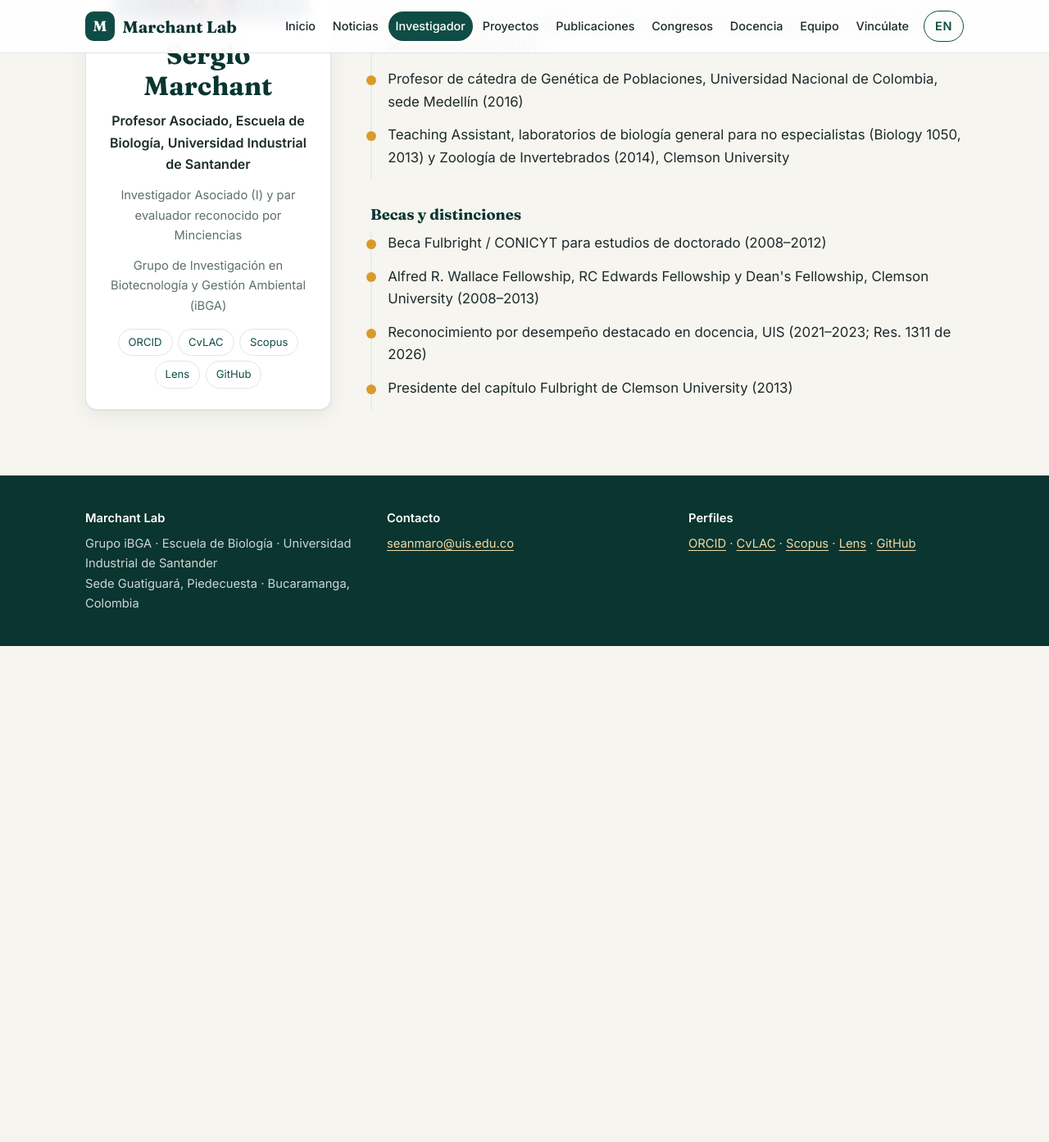
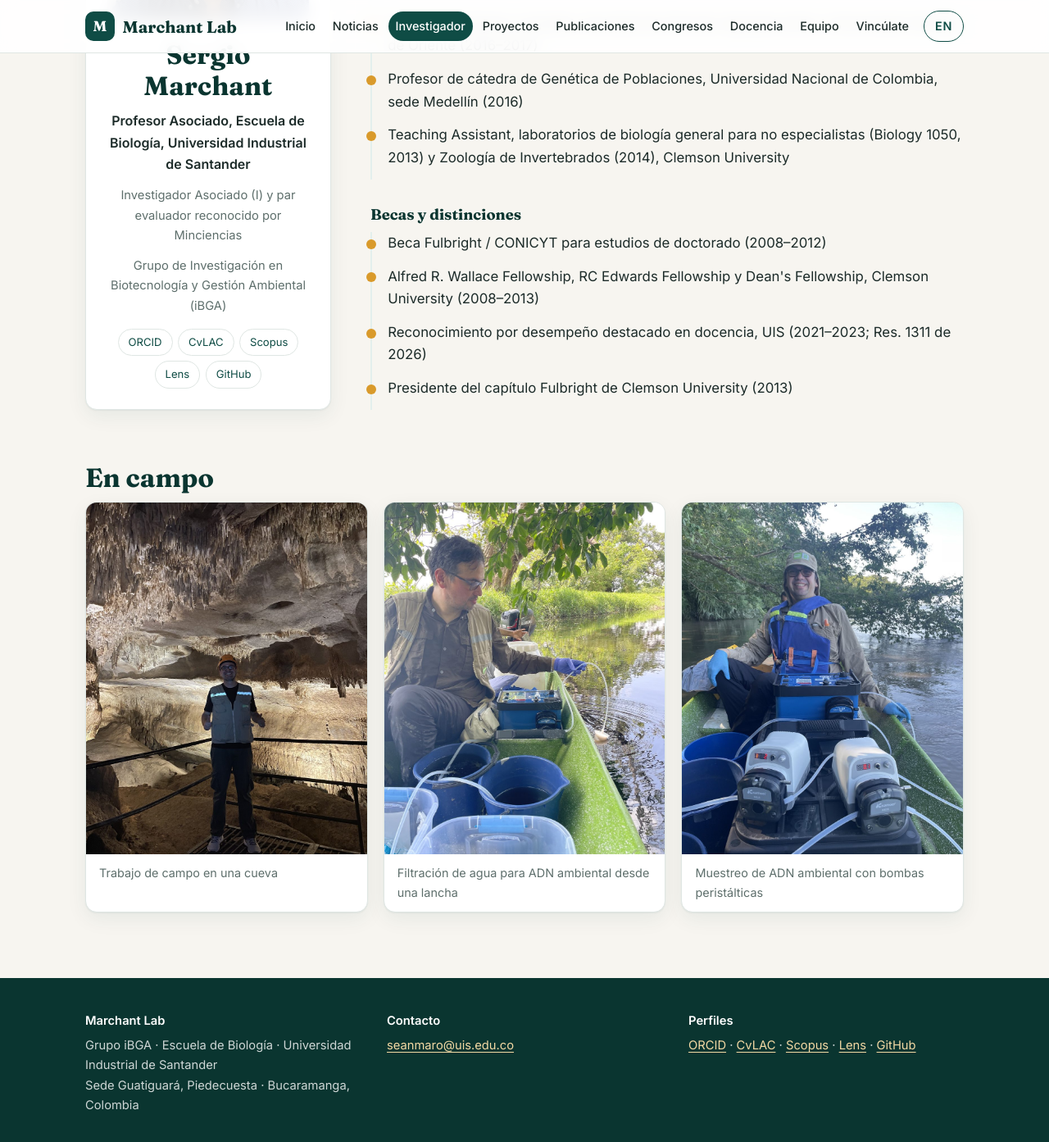
Before and after one commit to Marchant-Lab/marchant-lab-web, a Jekyll site: the page built from investigador.html, in a window 1280 px wide and 1400 px high, scrolled down 1221 px. Shown: the top 1393 px of the window at 82% size. Built offline with Jekyll 4.4.1, drawn with Linux system fonts in a browser that asks for light colours; before the commit the page ends 2009 px from its top, so only the background shows below that.

Commit message:
Agrega galerías de fotos por página; la foto de la cueva pasa de la portada a Investigador
Portada: grupos y trabajo de campo; Investigador: fotos del PI en campo; Equipo:
varias personas trabajando. Las secciones sin fotos no se muestran.

Co-Authored-By: Claude Opus 5.5 <noreply@anthropic.com>

```diff
--- /dev/null
+++ b/_data/galeria.yml
@@ -0,0 +1,12 @@
+# Galerías de fotos. pagina: inicio (grupos, equipos y trabajo de campo) | investigador (fotos del PI) | equipo (varias personas trabajando).
+# foto: ruta en assets/fotos/ (sin metadatos; ver README). pie: texto corto; su traducción va en traduccion_en.yml.
+# Las secciones sin fotos no se muestran.
+- foto: /assets/fotos/campo_cueva.jpg
+  pagina: investigador
+  pie: Trabajo de campo en una cueva
+- foto: /assets/fotos/campo_edna_muestreo.jpg
+  pagina: investigador
+  pie: Filtración de agua para ADN ambiental desde una lancha
+- foto: /assets/fotos/campo_edna_bombas.jpg
+  pagina: investigador
+  pie: Muestreo de ADN ambiental con bombas peristálticas
--- a/_data/traduccion_en.yml
+++ b/_data/traduccion_en.yml
@@ -214,3 +214,6 @@
 "Presidente del capítulo Fulbright de Clemson University (2013)": "President, Clemson University Fulbright Chapter (2013)"
 "Base de datos de rasgos morfológicos de peces neotropicales con inteligencia artificial": "AI-powered morphological trait dataset for Neotropical freshwater fishes"
 "Publicamos en Scientific Data CaVFish-MORPH, con 13 rasgos morfológicos medidos automáticamente en fotografías de 2.910 peces vivos de 526 especies, el 31 % de la ictiofauna de los Andes colombianos. Es parte del doctorado de José Luis Poveda Cuéllar.": "We published CaVFish-MORPH in Scientific Data: 13 morphological traits measured automatically from photographs of 2,910 live fish of 526 species, 31% of the ichthyofauna of the Colombian Andes. It is part of José Luis Poveda Cuéllar's PhD."
+"Trabajo de campo en una cueva": "Fieldwork in a cave"
+"Filtración de agua para ADN ambiental desde una lancha": "Filtering water for environmental DNA from a boat"
+"Muestreo de ADN ambiental con bombas peristálticas": "Environmental DNA sampling with peristaltic pumps"
--- a/_data/ui.yml
+++ b/_data/ui.yml
@@ -5,12 +5,12 @@ es:
   cambiar_idioma_titulo: "View this page in English"
   descripcion: Genómica, diversidad y bioinformática de organismos de interés agrícola y ambiental — Universidad Industrial de Santander (UIS)
   antetitulo: Escuela de Biología · UIS · Grupo iBGA
-  alt_foto_heroe: Sergio Marchant con casco dentro de una cueva con estalactitas
   lema: Genómica, diversidad y bioinformática de organismos de interés agrícola y ambiental en Colombia.
   ver_proyectos: Ver proyectos
   vinculate_boton: Vincúlate al laboratorio
   cifras: [publicaciones, proyectos activos, integrantes, egresados]
   lineas: Líneas de investigación
+  galerias: {inicio: El laboratorio en imágenes, investigador: En campo, equipo: El equipo en acción}
   infraestructura: Infraestructura
   proyectos_activos: Proyectos activos
   todos_proyectos: Todos los proyectos →
@@ -60,12 +60,12 @@ en:
   cambiar_idioma_titulo: "Ver esta página en español"
   descripcion: Genomics, diversity and bioinformatics of organisms of agricultural and environmental relevance — Universidad Industrial de Santander (UIS), Colombia
   antetitulo: School of Biology · UIS · iBGA Research Group
-  alt_foto_heroe: Sergio Marchant wearing a helmet inside a cave with stalactites
   lema: Genomics, diversity and bioinformatics of organisms of agricultural and environmental relevance in Colombia.
   ver_proyectos: See projects
   vinculate_boton: Join the lab
   cifras: [publications, active projects, members, alumni]
   lineas: Research lines
+  galerias: {inicio: The lab in pictures, investigador: In the field, equipo: The team at work}
   infraestructura: Facilities
   proyectos_activos: Active projects
   todos_proyectos: All projects →
--- /dev/null
+++ b/_includes/galeria.html
@@ -0,0 +1,14 @@
+{% assign fotos = site.data.galeria | where: "pagina", include.pagina %}
+{% if fotos.size > 0 %}
+<section class="contenedor seccion">
+  <h2>{{ ui.galerias[include.pagina] }}</h2>
+  <div class="galeria">
+    {% for f in fotos %}{% assign pie = tr[f.pie] | default: f.pie %}
+    <figure>
+      <a href="{{ f.foto | relative_url }}"><img src="{{ f.foto | relative_url }}" alt="{{ pie }}" loading="lazy" width="1000" height="1333"></a>
+      <figcaption>{{ pie }}</figcaption>
+    </figure>
+    {% endfor %}
+  </div>
+</section>
+{% endif %}
--- a/_includes/paginas/equipo.html
+++ b/_includes/paginas/equipo.html
@@ -24,3 +24,5 @@
   </div>
 </section>
 {% endfor %}
+
+{% include galeria.html pagina="equipo" %}
--- a/_includes/paginas/investigador.html
+++ b/_includes/paginas/investigador.html
@@ -19,3 +19,5 @@
     <ul class="linea-tiempo">{% for d in i.distinciones %}<li>{{ tr[d] | default: d }}</li>{% endfor %}</ul>
   </div>
 </div>
+
+{% include galeria.html pagina="investigador" %}
--- a/assets/style.css
+++ b/assets/style.css
@@ -187,15 +187,11 @@ details p { margin-top: .6rem; }
 .modalidad { margin-top: 1rem; font-size: .93rem; }
 .modalidad .etiqueta { margin-right: .3rem; }
 
-/* Fotos de la portada */
-.heroe-interior { display: grid; grid-template-columns: 1fr 340px; gap: 3rem; align-items: center; }
-.heroe-foto { width: 100%; height: auto; max-height: 440px; aspect-ratio: 4 / 5; object-fit: cover; border-radius: 18px; box-shadow: 0 18px 40px rgba(0, 0, 0, .35); border: 4px solid rgba(255, 255, 255, .15); }
-.banda-interior { flex-wrap: nowrap; }
-.banda-foto { flex: none; width: 150px; height: 150px !important; object-fit: cover; object-position: 50% 25%; border-radius: 50%; border: 4px solid rgba(255, 255, 255, .2); }
-.banda-interior > div { flex: 1; }
-@media (max-width: 800px) {
-  .heroe-interior { grid-template-columns: 1fr; gap: 2rem; }
-  .heroe-foto { max-height: 360px; aspect-ratio: auto; }
-  .banda-interior { flex-wrap: wrap; }
-  .banda-foto { width: 110px; height: 110px; }
-}
+
+/* Galerías */
+.galeria { display: grid; grid-template-columns: repeat(auto-fill, minmax(260px, 1fr)); gap: 1.2rem; }
+.galeria figure { margin: 0; background: #fff; border: 1px solid var(--borde); border-radius: var(--radio); overflow: hidden; box-shadow: var(--sombra); }
+.galeria img { display: block; width: 100%; height: auto; aspect-ratio: 4 / 5; object-fit: cover; transition: transform .3s; }
+.galeria a { display: block; overflow: hidden; }
+.galeria a:hover img { transform: scale(1.04); }
+.galeria figcaption { padding: .7rem 1rem; font-size: .9rem; color: var(--gris); }
--- a/scripts/revisar_traducciones.py
+++ b/scripts/revisar_traducciones.py
@@ -29,6 +29,7 @@ usados |= set(textos(cargar("personas"), ["rol", "modalidad"]))
 usados |= set(textos(cargar("vinculacion"), ["modalidad", "detalle"]))
 usados |= set(textos(cargar("congresos"), ["pais"]))
 usados |= set(textos(cargar("noticias"), ["titulo", "texto"]))
+usados |= set(textos(cargar("galeria"), ["pie"]))
 infra = cargar("infraestructura")
 usados |= set(textos([infra], ["sede", "espacios"])) | set(textos(infra["grupos"], ["nombre", "equipos"]))
 usados |= set(textos([inv], ["cargo", "categoria", "grupo", "bio", "formacion", "trayectoria", "distinciones"]))
```
Also changed, not shown: _includes/paginas/inicio.html (+3 -4 lines), README.md, assets/fotos/campo_edna_bombas.jpg (added), assets/fotos/campo_edna_muestreo.jpg (added).
